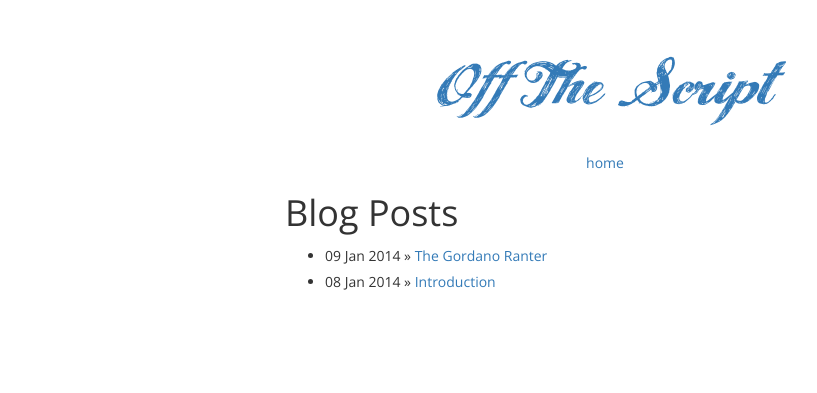
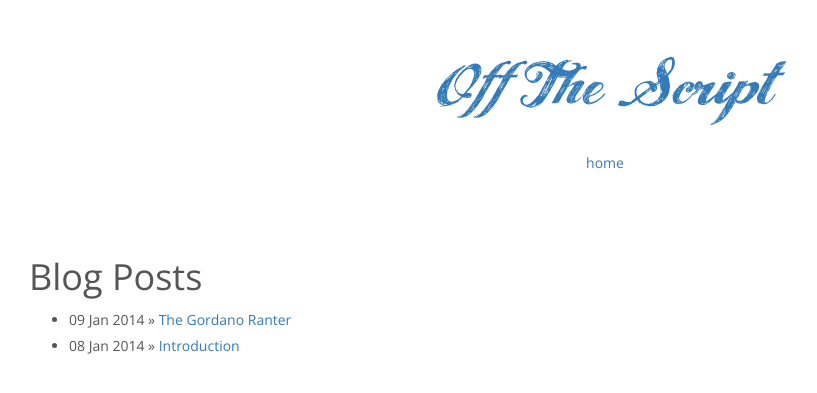
Before and after one commit to JamieDixon/jamiedixon.github.io, a Jekyll site: the page built from index.html, in a window 1280 px wide. Shown: the top 393 px of the page, without its empty margins (35-852 px from the left). Built offline with Jekyll 4.4.1, drawn with Linux system fonts in a browser that asks for light colours; nearby versions of some CDN libraries; Markdown is read by kramdown in place of the engine named in the settings.

```diff
--- /dev/null
+++ b/about.markdown
@@ -0,0 +1,6 @@
+---
+layout: default
+title: About
+---
+
+#About Me
--- a/css/main.css
+++ b/css/main.css
@@ -7,28 +7,22 @@
 
 body,
 h1,h2,h3,h4,h5,h6 {
-  font-family: 'Open Sans', sans-serif;
-}
-
-aside
-{
-  width: 10%;
-  height: 100%;
-  position:fixed;
+  font-family: 'Open Sans', Helvetica, sans-serif;
+  color: #555;
 }
 
 header{
   text-align:center;
 }
 header .title{
-  font-size: 8em;
-  font-family: "Angel Tears";
+  font-size: 3em;
+  font-family: "Angel Tears", Helvetica;
 }
 
 main{
-  width: 50%;
   margin: 0 auto;
   line-height: 1.9em;
+  padding: 5%;
 }
 
 main p{
@@ -36,3 +30,9 @@ main p{
 
   font-size: 1.3em;
 }
+
+@media (min-width: 50em){
+  header .title{
+    font-size: 8em;
+  }
+}
--- /dev/null
+++ b/foo.markdown
@@ -0,0 +1,6 @@
+---
+layout: default
+title: Off the script
+---
+
+# Hey
```
Also changed, not shown: 1 other file.
